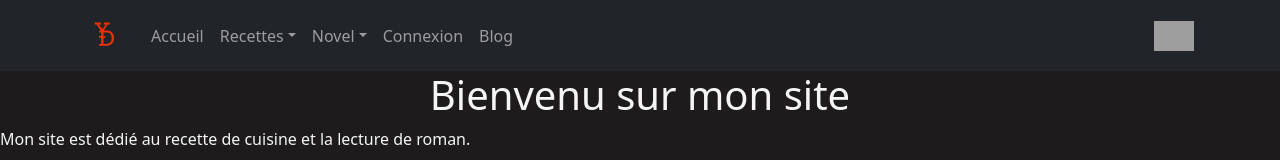
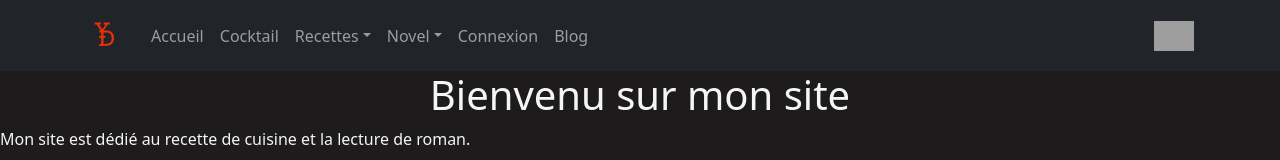
Before and after one commit to Koro0/my_books_frontend, a React (Create React App) app: page / in a window 1280 px wide. Shown: the top 160 px of the page. Built offline with nearby package versions, Linux system fonts and the light colour scheme; grey boxes are pictures that could not be loaded.

Commit message:
add path & link to Cocktail

```diff
--- a/src/App.tsx
+++ b/src/App.tsx
@@ -1,5 +1,7 @@
 import {useState} from 'react';
 import { BrowserRouter, Routes, Route } from 'react-router-dom';
+
+//pages & component
 import Header from './components/Header/Header.component';
 import Recipes from './pages/Recipes/recipes.page';
 import Context from './components/Context/Context.component';
@@ -12,6 +14,7 @@ import Error from './pages/Error/error.page';
 import Blog from './pages/Blog/blog.page';
 import Novels from './pages/Novels/novel.page';
 import NewRecipe from './pages/New_recipe/newRecipe.page';
+import Cocktail from './pages/Cocktail/cocktail.page';
 
 import './styles/App.scss';
 
@@ -34,6 +37,7 @@ function App() {
             <Route path='/Connexion' element={<Connexions />} />
             <Route path='/user' element={<UserInterface />} />
             <Route path='/Blog' element={<Blog />} />
+            <Route path='/Cocktail' element={<Cocktail />} />
             <Route path='/*' element={<Error />} />
           </Routes>
         </main>
--- a/src/components/Header/Header.component.tsx
+++ b/src/components/Header/Header.component.tsx
@@ -23,6 +23,7 @@ export default function Header() {
         <Navbar.Collapse id="responsive-navbar-nav">
           <Nav className="me-auto">
             <Nav.Link href="/" className='navBar__text'>Accueil</Nav.Link>
+            <Nav.Link href="/Cocktail" className='navBar__text'>Cocktail</Nav.Link>
             <NavDropdown title="Recettes" id="collasible-nav-dropdown">
               <NavDropdown.Item href="/recipes" className='navBar__text'>Recent</NavDropdown.Item>
               <NavDropdown.Item href="/add_recipes" className='navBar__text'>
```
